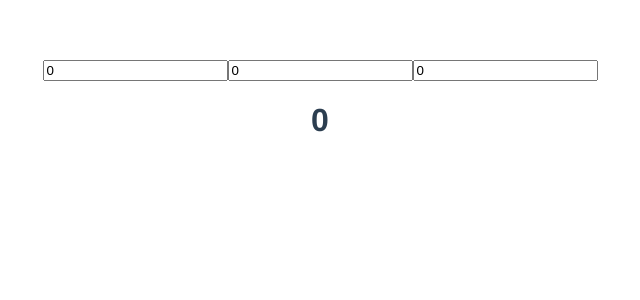
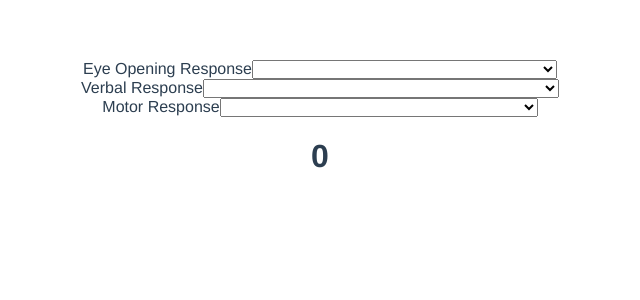
Before and after one commit to bartderijk/Triage, a Vue app: page / in a window 1280 px wide. Shown: the top 300 px of the page, without its empty margins (320-960 px from the left). Built offline with nearby package versions, Linux system fonts and the light colour scheme.

Commit message:
Added dropdowns for EMV input

```diff
--- a/src/components/emvCalculator.vue
+++ b/src/components/emvCalculator.vue
@@ -1,8 +1,31 @@
 <template>
 <div>
-  <input v-model.number="eye" type="number"/>
-  <input v-model.number="movement" type="number"/>
-  <input v-model.number="verbal" type="number"/>
+  <label for="eye">Eye Opening Response</label>
+  <select id="eye" v-model.number="eye">
+    <option value="4">Spontaneous–open with blinking at baseline (4)</option>
+    <option value="3">Opens to verbal command, speech, or shout (3)</option>
+    <option value="2">Opens to pain, not applied to face (2)</option>
+    <option value="1">None (1)</option>
+  </select><br>
+
+  <label for="movement">Verbal Response</label>
+  <select id="movement" v-model.number="movement">
+    <option value="5">Oriented (5)</option>
+    <option value="4">Confused conversation, but able to answer questions (4)</option>
+    <option value="3">Inappropriate responses, words discernible (3)</option>
+    <option value="2">Incomprehensible speech (2)</option>
+    <option value="1">None (1)</option>
+  </select><br>
+
+  <label for="verbal">Motor Response</label>
+  <select id="verbal" v-model.number="verbal">
+    <option value="6">Obeys commands for movement (6)</option>
+    <option value="5">Purposeful movement to painful stimulus (5)</option>
+    <option value="4">Withdraws from pain (4)</option>
+    <option value="3">Abnormal (spastic) flexion, decorticate posture (3)</option>
+    <option value="2">Extensor (rigid) response, decerebrate posture (2)</option>
+    <option value="1">None (1)</option>
+  </select>
 
   <h1>{{ emvScore }}</h1>
 </div>
```
